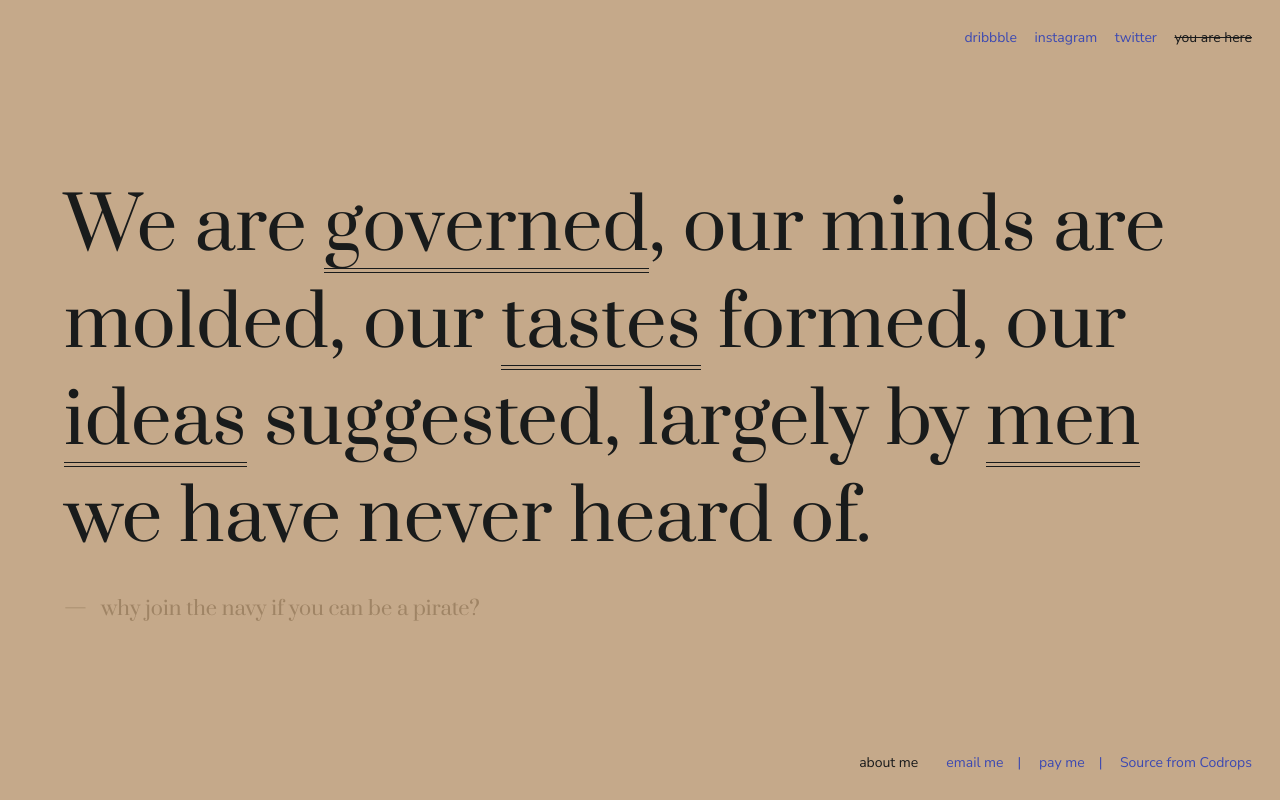
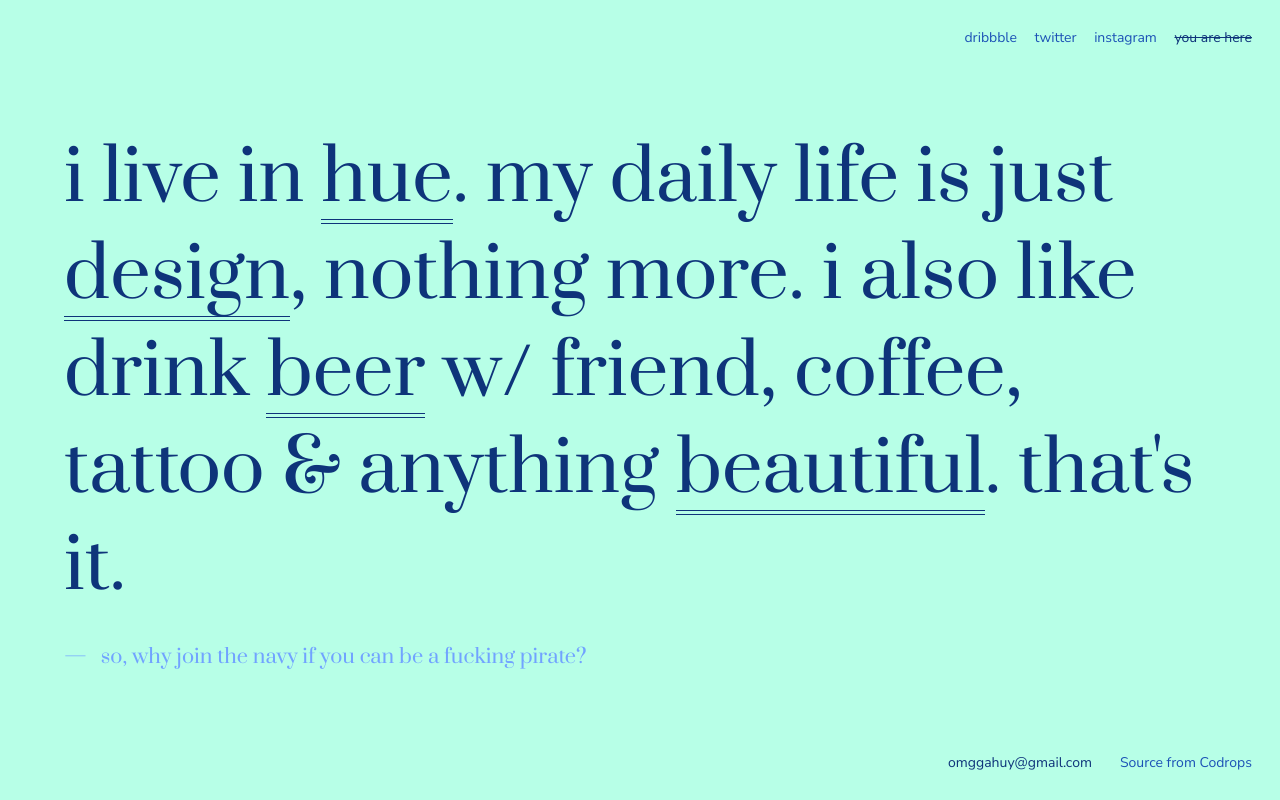
Before and after one commit to gahuy/gahuy.github.io, a plain HTML site: page index.html in a window 1280 px wide. Drawn offline with Linux system fonts and the light colour scheme.

Commit message:
update content without image

```diff
--- a/css/base.css
+++ b/css/base.css
@@ -23,26 +23,15 @@ body {
 	font-family: Futura, 'Nunito Sans', sans-serif;
 }
 
-.demo-2 {
-	--color-text: #faf6f1;
-    --color-bg: #191817;
-    --color-link: #c3846e;
-    --color-link-hover: #fff;
-    --color-content-link: #FAF6F1;
-    --color-content-link-hover: #FAF6F1;
-    --color-heading: #4c4742;
-    --font-content: 'Antic Didone';
-}
-
 .demo-3 {
-	--color-text: #191a1b;
-    --color-bg: #c5a98a;
-    --color-link: #3c49b2;
-    --color-link-hover: #191b1b;
-    --color-content-text: #191b1b;
-    --color-content-link: #191b1b;
-    --color-content-link-hover: #191b1b;
-   	--color-content-secondary: #9f8465;
+	--color-text: #0E347A;
+    --color-bg: #B7FFE7;
+    --color-link: #1C52B6;
+    --color-link-hover: #0E347A;
+    --color-content-text: #0E347A;
+    --color-content-link: #0E347A;
+    --color-content-link-hover: #062661;
+   	--color-content-secondary: #71A3FF;
     --font-content: Prata;
 }
 
--- a/index.html
+++ b/index.html
@@ -4,7 +4,7 @@
 <head>
 	<meta charset="UTF-8" />
 	<meta name="viewport" content="width=device-width, initial-scale=1">
-	<title>gahuy - just design</title>
+	<title>gahuy, just a designer</title>
 	<meta name="description" content="gahuy website" />
 	<meta name="keywords" content="portfolio,designer" />
 	<meta name="author" content="Codrops" />
@@ -26,17 +26,15 @@
 		<div class="message">You need to be able to hover to see the effect.</div>
 		<div class="frame">
 			<div class="frame__title-wrap">
-				<h1 class="frame__title">about me</h1>
+				<h1 class="frame__title">omggahuy@gmail.com</h1>
 				<div class="frame__links">
-					<a href="#">email me</a>
-					<a href="#">pay me</a>
 					<a href="https://tympanus.net/codrops/?p=38971" target="_blank">Source from Codrops</a>
 				</div>
 			</div>
 			<div class="frame__demos">
 				<a href="https://dribbble.com/gahuy" class="work" target="_blank">dribbble</a>
+				<a href="https://twitter.com/gahuy" class="business" target="_blank">twitter</a>
 				<a href="http://instagram.com/gahuy/" class="life" target="_blank">instagram</a>
-				<a href="https://twitter.com/gahuy" class="business" target="_blank">twitter</a>
 				<a href="index3.html" class="frame__demo frame__demo--current">you are here</a>
 			</div>
 		</div>
@@ -54,9 +52,8 @@
 				</g>
 			</svg>
 			<blockquote class="quote">
-				We are <a href="#" class="quote__link">governed</a>, our minds are molded, our <a href="#" class="quote__link">tastes</a> formed, our <a href="#" class="quote__link">ideas</a> suggested, largely by <a href="#" class="quote__link">men</a> we
-				have never heard of.
-				<span class="quote__author">why join the navy if you can be a pirate?</span>
+				i live in <a href="#" class="quote__link">hue</a>. my daily life is just <a href="#" class="quote__link">design</a>, nothing more. i also like drink <a href="#" class="quote__link">beer</a> w/ friend, coffee, tattoo & anything <a href="#" class="quote__link">beautiful</a>. that's it.
+				<span class="quote__author">so, why join the navy if you can be a fucking pirate?</span>
 			</blockquote>
 		</div>
 	</main>
```
Also changed, not shown: img/1.jpg (deleted), img/2.jpg (deleted), img/3.jpg (deleted), img/4.jpg (deleted), img/5.jpg (deleted), img/6.jpg (deleted), img/7.jpg (deleted), img/8.jpg (deleted).
